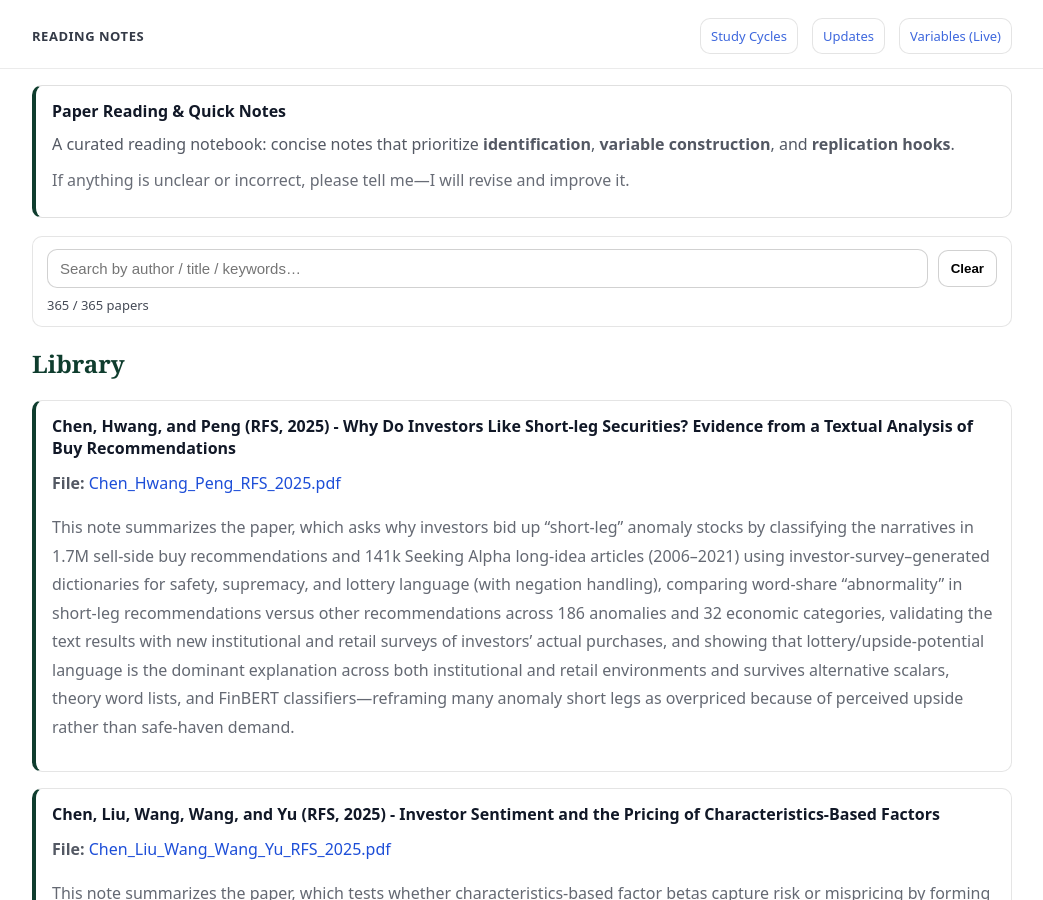
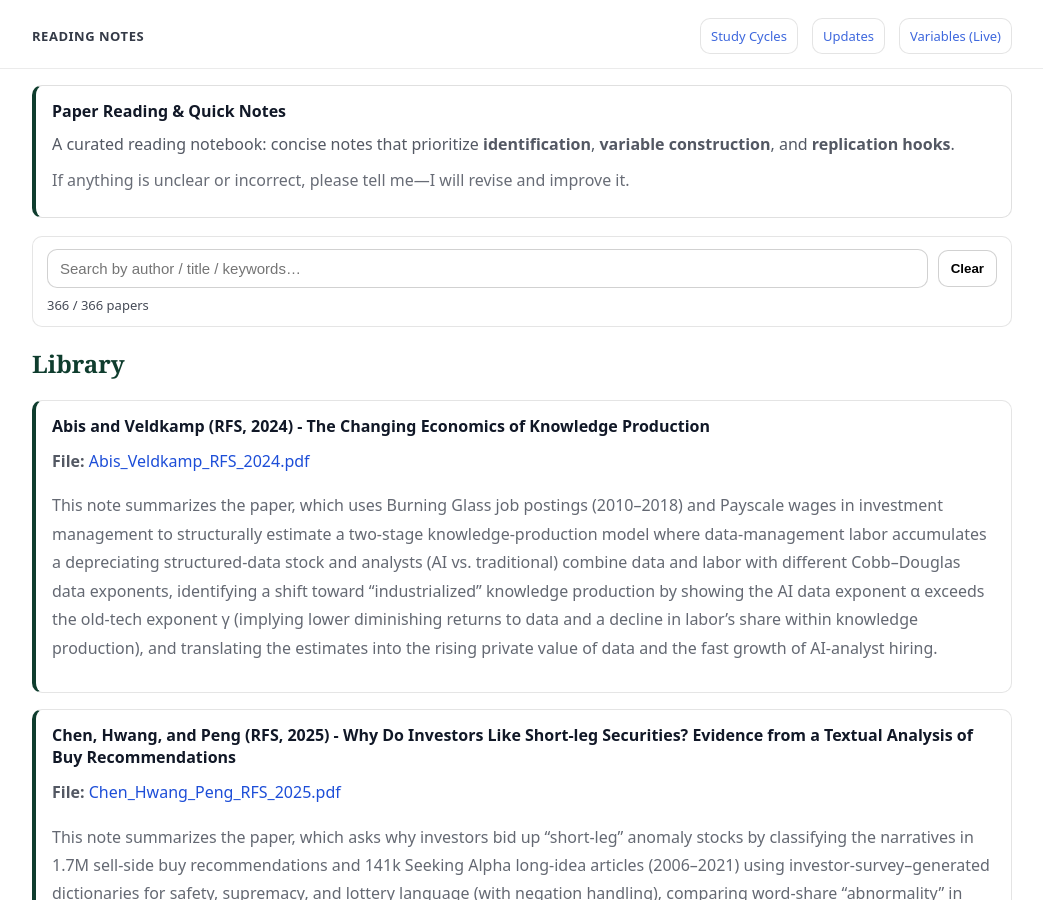
Before and after one commit to yaxinzn/study-archive, a Jekyll site: the page built from reading/index.md, in a window 1280 px wide and 900 px high. Shown: the whole window, without its empty margins (118-1161 px from the left). Built offline with Jekyll 4.4.1, drawn with Linux system fonts in a browser that asks for light colours.

Commit message:
Reading: add/update Abis_Veldkamp_RFS_2024.pdf

```diff
--- a/_data/reading.yml
+++ b/_data/reading.yml
@@ -1,3 +1,7 @@
+- title: "Abis and Veldkamp (RFS, 2024) - The Changing Economics of Knowledge Production"
+  file: "Abis_Veldkamp_RFS_2024.pdf"
+  desc: "This note summarizes the paper, which uses Burning Glass job postings (2010–2018) and Payscale wages in investment management to structurally estimate a two-stage knowledge-production model where data-management labor accumulates a depreciating structured-data stock and analysts (AI vs. traditional) combine data and labor with different Cobb–Douglas data exponents, identifying a shift toward “industrialized” knowledge production by showing the AI data exponent α exceeds the old-tech exponent γ (implying lower diminishing returns to data and a decline in labor’s share within knowledge production), and translating the estimates into the rising private value of data and the fast growth of AI-analyst hiring."
+
 - title: "Chen, Hwang, and Peng (RFS, 2025) - Why Do Investors Like Short-leg Securities? Evidence from a Textual Analysis of Buy Recommendations"
   file: "Chen_Hwang_Peng_RFS_2025.pdf"
   desc: "This note summarizes the paper, which asks why investors bid up “short-leg” anomaly stocks by classifying the narratives in 1.7M sell-side buy recommendations and 141k Seeking Alpha long-idea articles (2006–2021) using investor-survey–generated dictionaries for safety, supremacy, and lottery language (with negation handling), comparing word-share “abnormality” in short-leg recommendations versus other recommendations across 186 anomalies and 32 economic categories, validating the text results with new institutional and retail surveys of investors’ actual purchases, and showing that lottery/upside-potential language is the dominant explanation across both institutional and retail environments and survives alternative scalars, theory word lists, and FinBERT classifiers—reframing many anomaly short legs as overpriced because of perceived upside rather than safe-haven demand."
```
Also changed, not shown: 1 other file.
